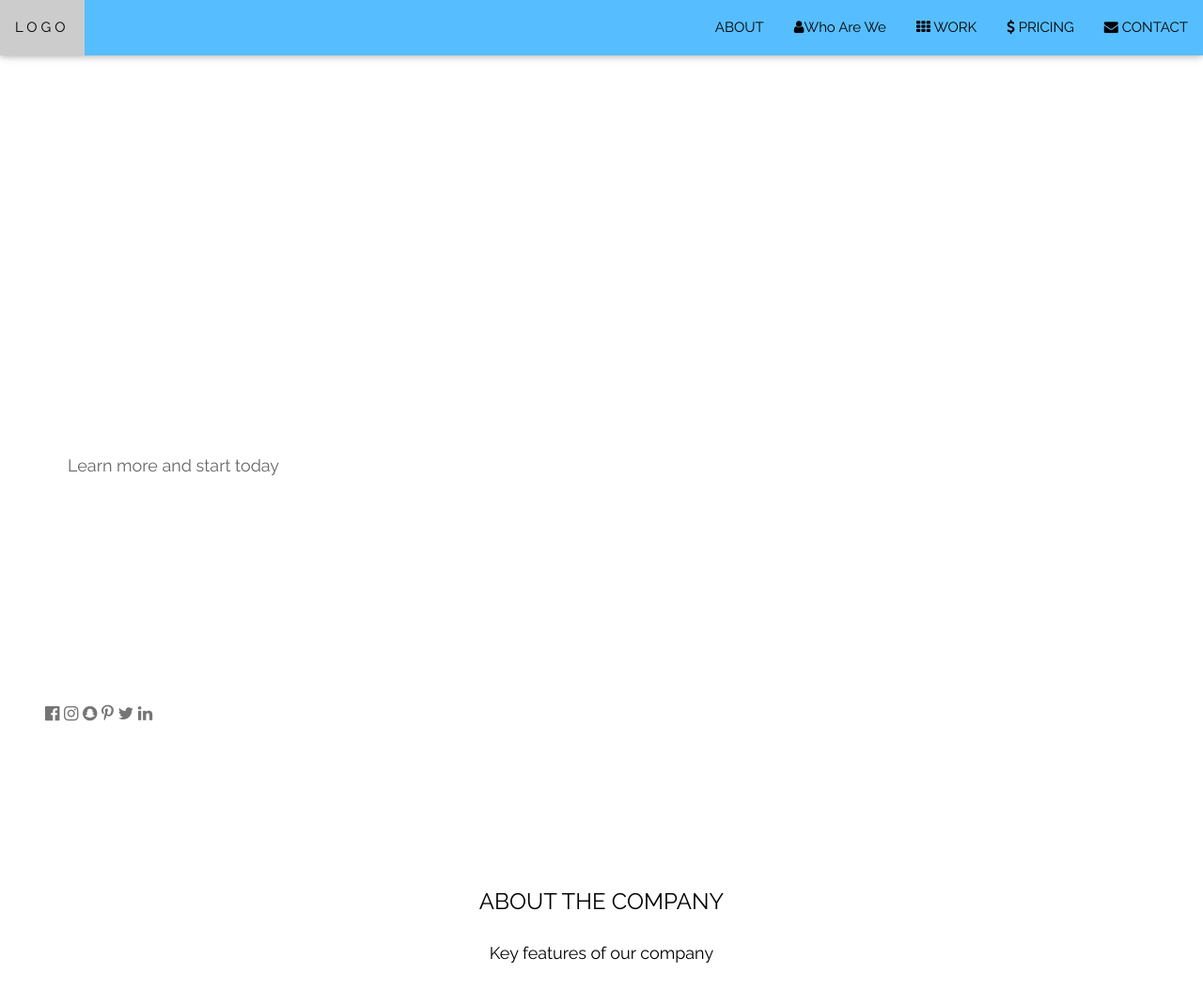
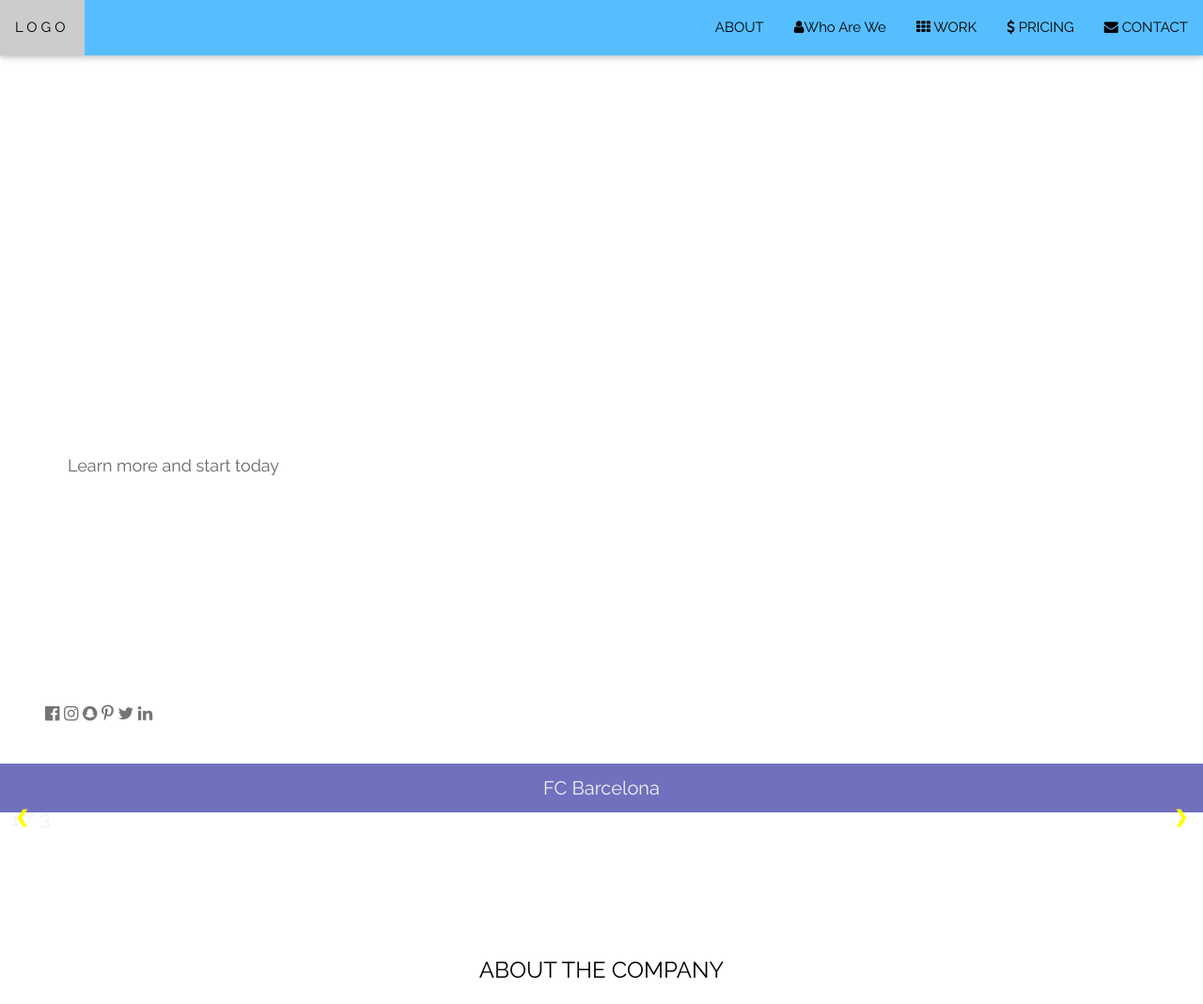
Before and after one commit to ava-lucas-ava/4-product-Haydar-DeSantis, a plain HTML site: page index.html in a window 1280 px wide. Shown: the top 1069 px of the page at 94% size. Drawn offline with nearby package versions, Linux system fonts and the light colour scheme.

Commit message:
Slide Show

```diff
--- a/css/style.css
+++ b/css/style.css
@@ -39,3 +39,98 @@ body, html {
 .w3-hover-theme:hover {color:#000 !important; background-color:#56beff !important}
 .w3-hover-text-theme:hover {color:#56beff !important}
 .w3-hover-border-theme:hover {border-color:#56beff !important}
+
+.slideshow-container {
+    max-width: auto;
+    position: relative;
+    margin:auto;
+    margin-top: 46px;
+}
+
+/* Hide the images by default */
+.mySlides {
+    display: none;
+}
+
+/* Next & previous buttons */
+.prev, .next {
+    cursor: pointer;
+    position: absolute;
+    top: 50%;
+    width: auto;
+    margin-top: -22px;
+    padding: 16px;
+    color: yellow;
+    font-weight: bold;
+    font-size: 18px;
+    transition: 0.6s ease;
+    border-radius: 0 3px 3px 0;
+    user-select: none;
+}
+
+/* Position the "next button" to the right */
+.next {
+    right: 0;
+    border-radius: 3px 0 0 3px;
+}
+
+/* On hover, add a black background color with a little bit see-through */
+.prev:hover, .next:hover {
+    background-color: rgb(0, 128, 0);
+}
+
+/* Caption text */
+.text {
+    color: #f2f2f2;
+    font-size: 20px;
+    padding: 8px 12px;
+    position: absolute;
+    bottom: 8px;
+    width: 100%;
+    background-color: rgba(0, 0, 139, 0.56);
+    text-align:center;
+
+}
+
+/* Number text (1/3 etc) */
+.numbertext {
+    color: #f2f2f2;
+    font-size: 20px;
+    padding: 8px 12px;
+    position: absolute;
+    top: 0;
+}
+
+/* The dots/bullets/indicators */
+.dot {
+    cursor: pointer;
+    height: 15px;
+    width: 15px;
+    margin: 0 5px;
+    background-color: yellow;
+    border-radius: 50%;
+    display: inline-block;
+    transition: background-color 0.6s ease;
+}
+
+.active, .dot:hover {
+    background-color: darkblue;
+}
+
+/* Fading animation */
+.fade {
+    -webkit-animation-name: fade;
+    -webkit-animation-duration: 1.5s;
+    animation-name: fade;
+    animation-duration: 1.5s;
+}
+
+@-webkit-keyframes fade {
+    from {opacity: .4}
+    to {opacity: 1}
+}
+
+@keyframes fade {
+    from {opacity: .4}
+    to {opacity: 1}
+}
--- a/index.html
+++ b/index.html
@@ -57,6 +57,32 @@
     <i class="fa fa-linkedin w3-hover-opacity"></i>
   </div>
 </header>
+      <!-- Slideshow container -->
+            <div class="slideshow-container">
+
+                <!-- Full-width images with number and caption text -->
+                <div class="mySlides fade">
+                    <div class="numbertext">1 / 3</div>
+                    <img src="" style="width:100%">
+                    <div class="text"> FC Barcelona</div>
+                </div>
+
+                <div class="mySlides fade">
+                    <div class="numbertext">2 / 3</div>
+                    <img src="img/Neymar-Verratti.jpg" style="width:100%">
+                    <div class="text">Paris Saint Germain</div>
+                </div>
+
+                <div class="mySlides fade">
+                    <div class="numbertext">3 / 3</div>
+                    <img src="img/Neymar_Slider.png" style="width:100%">
+                    <div class="text">Brazil National Team</div>
+                </div>
+
+                <!-- Next and previous buttons -->
+                <a class="prev" onclick="plusSlides(-1)">&#10094;</a>
+                <a class="next" onclick="plusSlides(1)">&#10095;</a>
+            </div>
 
 <!-- About Section -->
 <div class="w3-container" style="padding:128px 16px" id="about">
@@ -348,6 +374,8 @@
   <p>Powered by <a href="https://www.w3schools.com/w3css/default.asp" title="W3.CSS" target="_blank" class="w3-hover-text-green">w3.css</a></p>
 </footer>
 
+    <script src="js/modal.js"></script>
+    <script src="js/slideshow.js"></script>
 
 </body>
 </html>
--- /dev/null
+++ b/js/slideshow.js
@@ -0,0 +1,29 @@
+
+var slideIndex = 1;
+showSlides(slideIndex);
+
+// Next/previous controls
+function plusSlides(n) {
+  showSlides(slideIndex += n);
+}
+
+// Thumbnail image controls
+function currentSlide(n) {
+  showSlides(slideIndex = n);
+}
+
+function showSlides(n) {
+  var i;
+  var slides = document.getElementsByClassName("mySlides");
+  var dots = document.getElementsByClassName("dot");
+  if (n > slides.length) {slideIndex = 1}
+  if (n < 1) {slideIndex = slides.length}
+  for (i = 0; i < slides.length; i++) {
+      slides[i].style.display = "none";
+  }
+  for (i = 0; i < dots.length; i++) {
+      dots[i].className = dots[i].className.replace(" active", "");
+  }
+  slides[slideIndex-1].style.display = "block";
+  dots[slideIndex-1].className += " active";
+}
```
Also changed, not shown: img/2613222-center-3.jpeg (added), img/2613329-center-3.jpeg (added), img/2641434-center-3.jpeg (added).
